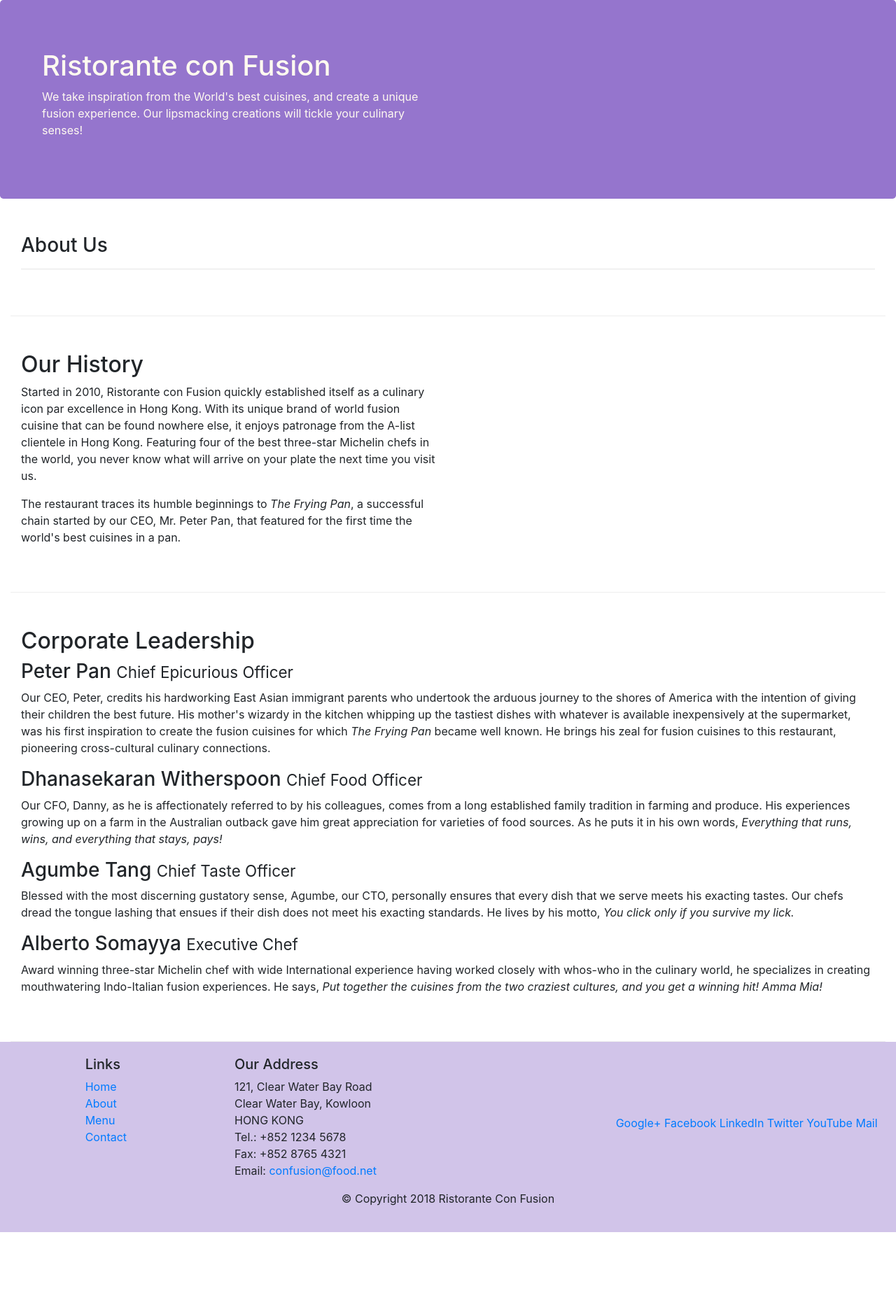
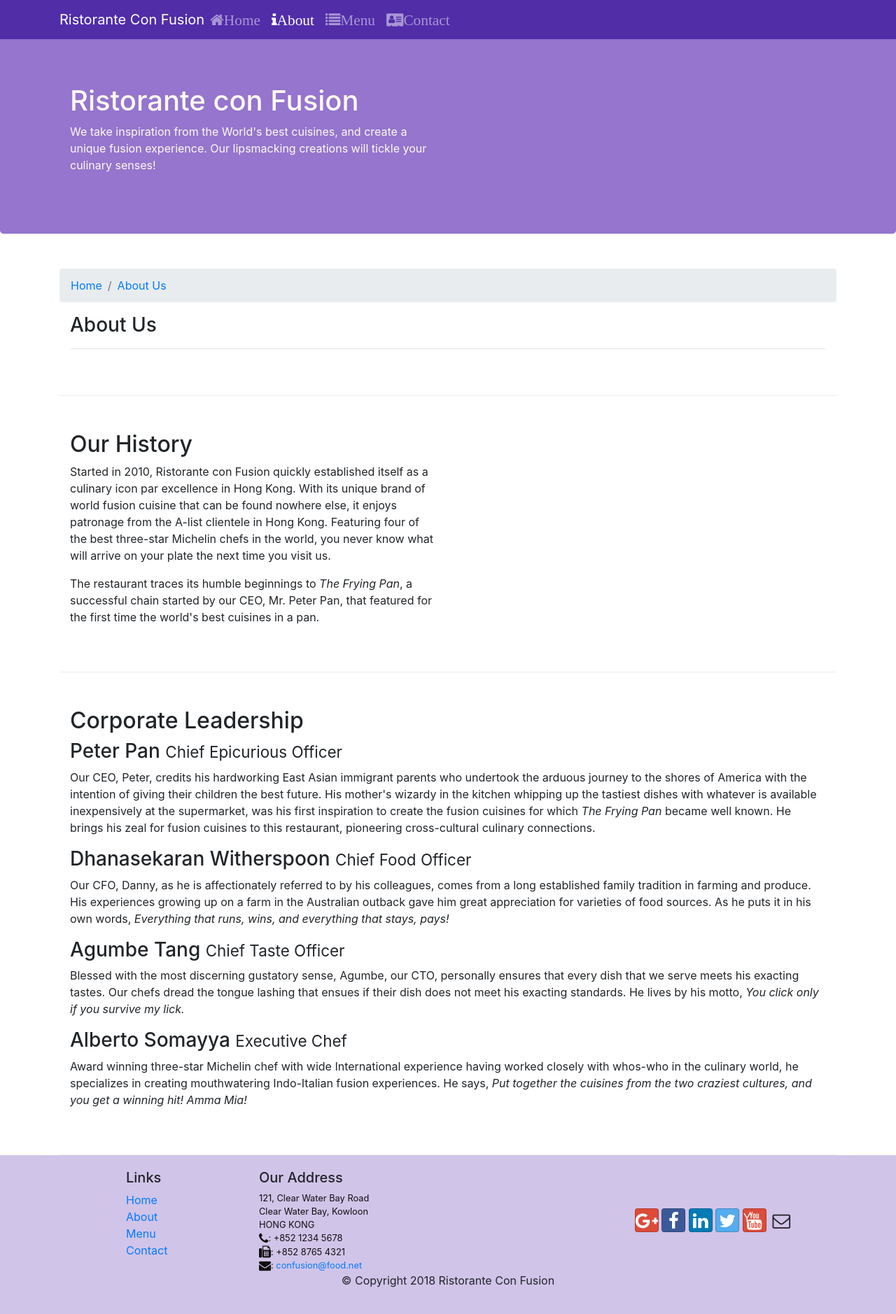
Before and after one commit to arunshenoy99/bootstrap4-practice, a website: page aboutus.html in a window 1280 px wide. Shown: the whole page at 70% size. Before the commit the page ends 1761 px from the top, so only its background shows below. Drawn offline with nearby package versions, Linux system fonts and the light colour scheme.

Commit message:
navbar and icon fonts

```diff
--- a/aboutus.html
+++ b/aboutus.html
@@ -6,11 +6,29 @@
     <meta name="viewport" content="width=device-width, initial-scale=1.0, shrink-to-fit=no">
     <title>Ristorante Con Fusion: About Us</title>
     <link rel="stylesheet" href="node_modules/bootstrap/dist/css/bootstrap.min.css">
+    <link rel="stylesheet" href="node_modules/font-awesome/css/font-awesome.min.css">
+    <link rel="stylesheet" href="node_modules/bootstrap-social/bootstrap-social.css">
     <link rel="stylesheet" href="css/styles.css">
 
 </head>
 
 <body>
+    <nav class="navbar navbar-dark navbar-expand-sm fixed-top"> <!--navbar-expand-sm means for xs and sm navbar collapses-->
+        <div class="container">
+            <button class="navbar-toggler" type="button" data-toggle="collapse" data-target="#Navbar">
+                <span class="navbar-toggler-icon"></span>
+            </button>
+            <a class="navbar-brand mr-auto" href="./index.html">Ristorante Con Fusion</a>
+            <div class="collapse navbar-collapse" id="Navbar">
+                <ul class="navbar-nav mr-auto"> <!--mr-auto helps to set right margin-->
+                    <li class="nav-item"><a class="nav-link" href="./index.html"><span class="fa fa-home fa-lg">Home</span></a></li>
+                    <li class="nav-item active"><a class="nav-link" href="#"><span class="fa fa-info fa-lg">About</span></a></li>
+                    <li class="nav-item"><a class="nav-link" href="#"><span class="fa fa-list fa-lg">Menu</span></a></li>
+                    <li class="nav-item"><a class="nav-link" href="#"><span class="fa fa-address-card fa-lg">Contact</span></a></li>
+            </ul>
+            </div>
+        </div>
+    </nav>
 
     <header class="jumbotron">
         <div class="container">
@@ -27,6 +45,10 @@
 
     <div class="container">
         <div class="row row-content">
+            <ol class="col-12 breadcrumb">
+                <li class="breadcrumb-item"><a href="./index.html">Home</a></li>
+                <li class="breadcrumb-item active"><a href="#">About Us</a></li>
+            </ol>
             <div class="col-12">
                <h3>About Us</h3>
                <hr>
@@ -66,7 +88,7 @@
                 <div class="col-4 offset-1 col-sm-2">
                     <h5>Links</h5>
                     <ul class="list-unstyled">
-                        <li><a href="#">Home</a></li>
+                        <li><a href="./index.html">Home</a></li>
                         <li><a href="#">About</a></li>
                         <li><a href="#">Menu</a></li>
                         <li><a href="#">Contact</a></li>
@@ -78,19 +100,20 @@
 		              121, Clear Water Bay Road<br>
 		              Clear Water Bay, Kowloon<br>
 		              HONG KONG<br>
-		              Tel.: +852 1234 5678<br>
-		              Fax: +852 8765 4321<br>
-		              Email: <a href="mailto:confusion@food.net">confusion@food.net</a>
+		              <i class="fa fa-phone fa-lg"></i>: +852 1234 5678<br>
+		              <i class="fa fa-fax fa-lg"></i>: +852 8765 4321<br>
+		              <i class="fa fa-envelope fa-lg"></i>: <a href="mailto:confusion@food.net">confusion@food.net</a>
 		           </address>
                 </div>
                 <div class="col-12 col-sm-4 align-self-center">
                     <div class="text-center">
-                        <a href="http://google.com/+">Google+</a>
-                        <a href="http://www.facebook.com/profile.php?id=">Facebook</a>
-                        <a href="http://www.linkedin.com/in/">LinkedIn</a>
-                        <a href="http://twitter.com/">Twitter</a>
-                        <a href="http://youtube.com/">YouTube</a>
-                        <a href="mailto:">Mail</a>
+                        <a class="btn btn-social-icon btn-google" href="http://google.com/+"><i class="fa fa-google-plus fa-lg"></i></a>
+                        <a class="btn btn-social-icon btn-facebook" href="http://www.facebook.com/profile.php?id="><i class="fa fa-facebook fa-lg"></i></a>
+                        <a class="btn btn-social-icon btn-linkedin" href="http://www.linkedin.com/in/"><i class="fa fa-linkedin fa-lg"></i></a>
+                        <a class="btn btn-social-icon btn-twitter" href="http://twitter.com/"><i class="fa fa-twitter fa-lg"></i></a>
+                        <a class="btn btn-social-icon btn-google" href="http://youtube.com/">Y<i class="fa fa-youtube fa-lg"></i></a>
+                        <a class="btn btn-social-icon" href="mailto:"><i class="fa fa-envelope-o fa-lg"></i></a>
+                    </div>
                     </div>
                 </div>
            </div>
--- a/css/styles.css
+++ b/css/styles.css
@@ -23,12 +23,17 @@
     color: floralwhite;
 }
 
-.address {
+address {
     font-size: 80%;
     margin: 0px;
     color: #0F0F0F;
 }
 
-.container{
-    max-width: 100%;
+body{
+    padding: 50px 0px 0px 0px;
+    z-index: 0;
 }
+
+.navbar-dark{
+    background-color: #512DA8;
+}
--- a/package.json
+++ b/package.json
@@ -11,11 +11,13 @@
   "author": "",
   "license": "ISC",
   "devDependencies": {
-    "jquery": "^3.5.0",
+    "jquery": "^3.4.1",
     "lite-server": "^2.3.0",
     "popper.js": "^1.16.1"
   },
   "dependencies": {
-    "bootstrap": "^4.4.1"
+    "bootstrap": "^4.4.1",
+    "bootstrap-social": "^5.1.1",
+    "font-awesome": "^4.7.0"
   }
 }
```
Also changed, not shown: index.html (+28 -10 lines), 1 other file.
